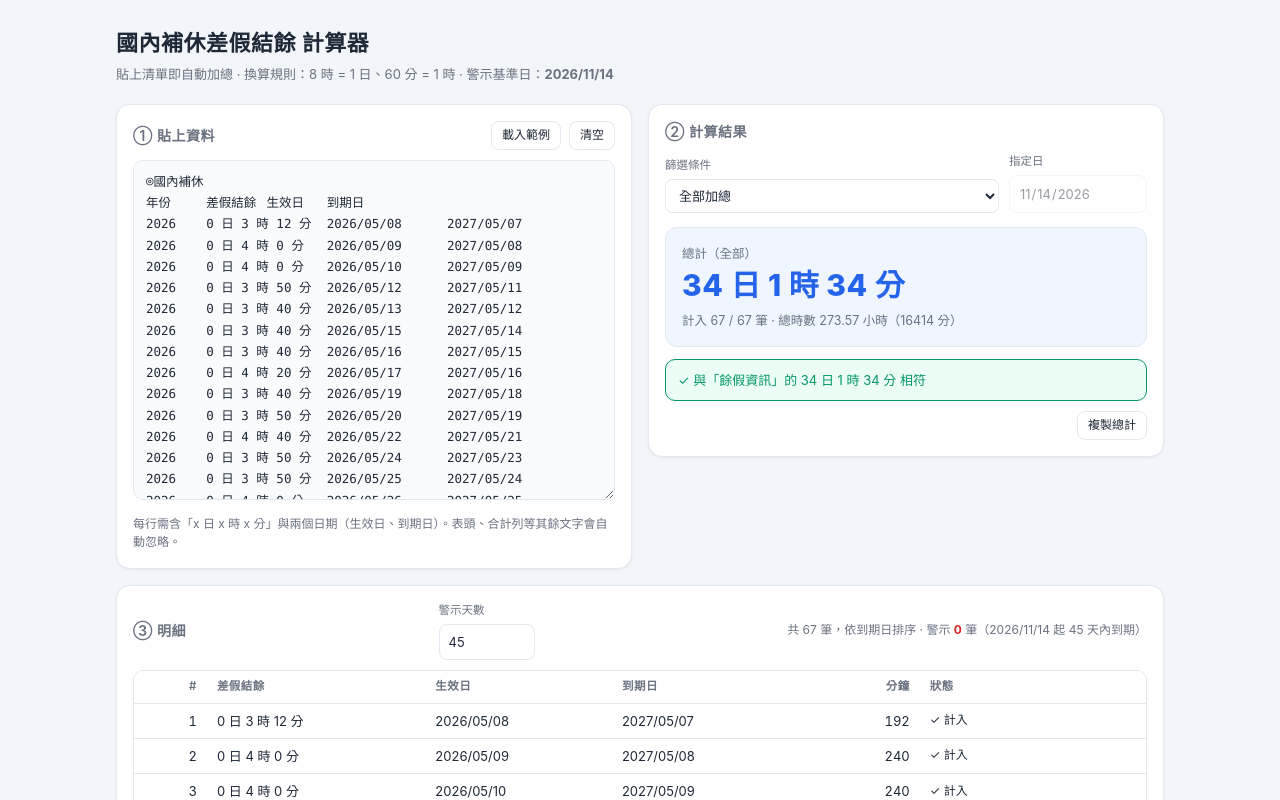
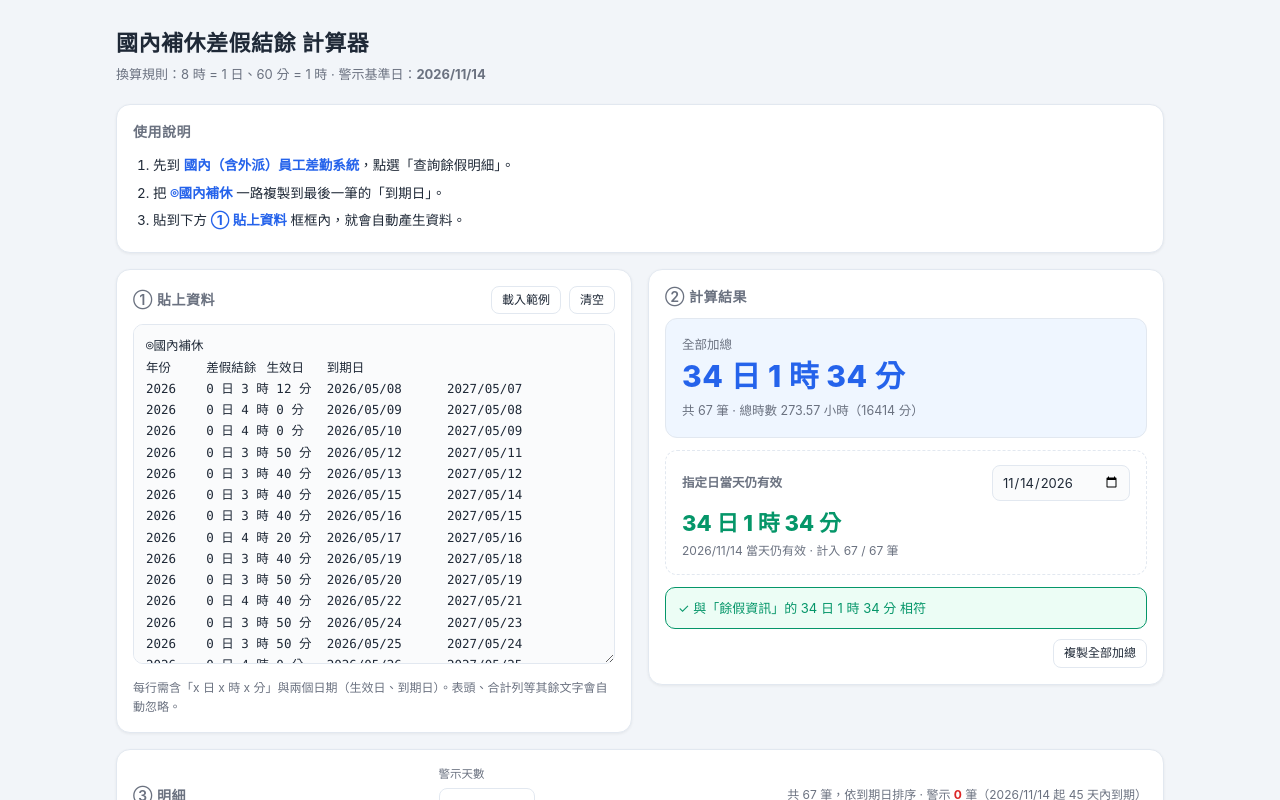
Before and after one commit to thankscal/comptimecal, a plain HTML site: page index.html in a window 1280 px wide. Both pictures are taken after a click on the button "載入範例". Shown: the top 800 px of the page. Drawn offline with Linux system fonts and the light colour scheme.

Commit message:
Update index.html

```diff
--- a/index.html
+++ b/index.html
@@ -45,6 +45,11 @@
   .btns{display:flex;gap:8px}
   .btns.right{justify-content:flex-end;margin-top:10px}
 
+  /* 使用說明 */
+  .guide-list{margin:0;padding-left:20px;font-size:13.5px;line-height:1.9}
+  .guide-list li{margin:2px 0}
+  .guide-list b{color:var(--accent)}
+
   button{
     font:inherit;font-size:13px;cursor:pointer;border-radius:8px;
     border:1px solid var(--border);background:var(--card);color:var(--text);
@@ -64,18 +69,7 @@
 
   .hint{font-size:12px;color:var(--muted);margin:8px 0 0}
 
-  .filterbar{display:flex;gap:10px;flex-wrap:wrap;margin-bottom:14px;align-items:flex-end}
-  .field{display:flex;flex-direction:column;gap:4px;font-size:11.5px;color:var(--muted)}
-  .field.grow{flex:1;min-width:200px}
-  .field.tiny{width:96px}
-  select,input[type=date],input[type=number]{
-    font:inherit;font-size:13px;padding:7px 9px;border-radius:8px;
-    border:1px solid var(--border);background:var(--card);color:var(--text);
-  }
-  select,input[type=number]{width:100%}
-  input:disabled{opacity:.45;cursor:not-allowed}
-  select:focus,input:focus{outline:2px solid var(--accent);outline-offset:-1px}
-
+  /* 全部加總 */
   .total-box{
     background:var(--accent-soft);border-radius:12px;padding:16px;
     border:1px solid var(--border);
@@ -86,6 +80,28 @@
     word-break:break-word;line-height:1.25;
   }
   .total-sub{font-size:12.5px;color:var(--muted);margin-top:6px}
+
+  /* 指定日當天仍有效 */
+  .valid-box{
+    margin-top:12px;padding:14px 16px;border-radius:12px;
+    border:1px dashed var(--border);background:var(--card);
+  }
+  .valid-head{
+    display:flex;align-items:center;justify-content:space-between;
+    gap:10px;flex-wrap:wrap;margin-bottom:8px;
+  }
+  .valid-title{font-size:12.5px;color:var(--muted);font-weight:600}
+  input[type=date]{
+    font:inherit;font-size:13px;padding:6px 9px;border-radius:8px;
+    border:1px solid var(--border);background:var(--input);color:var(--text);
+  }
+  input[type=date]:focus{outline:2px solid var(--accent);outline-offset:-1px}
+  .valid-value{
+    font-size:22px;font-weight:800;color:var(--ok);
+    word-break:break-word;line-height:1.3;
+  }
+  .valid-value.empty{color:var(--muted);font-weight:600;font-size:18px}
+  .valid-sub{font-size:12px;color:var(--muted);margin-top:4px}
 
   .declared{
     margin-top:12px;padding:10px 12px;border-radius:10px;font-size:13px;
@@ -117,15 +133,34 @@
     font-size:11px;font-weight:700;vertical-align:middle;line-height:1.5;
   }
   .badge.soon,.badge.overdue{background:var(--bad);color:#fff}
+
+  /* 警示天數 */
+  .field{display:flex;flex-direction:column;gap:4px;font-size:11.5px;color:var(--muted)}
+  .field.tiny{width:96px}
+  input[type=number]{
+    font:inherit;font-size:13px;padding:7px 9px;border-radius:8px;
+    border:1px solid var(--border);background:var(--card);color:var(--text);width:100%;
+  }
+  input[type=number]:focus{outline:2px solid var(--accent);outline-offset:-1px}
 </style>
 </head>
 <body>
 <div class="wrap">
   <h1>國內補休差假結餘 計算器</h1>
   <p class="sub">
-    貼上清單即自動加總 · 換算規則：8 時 = 1 日、60 分 = 1 時
+    換算規則：8 時 = 1 日、60 分 = 1 時
     · 警示基準日：<strong id="todayLabel">—</strong>
   </p>
+
+  <!-- 使用說明 -->
+  <section class="card">
+    <div class="card-head"><h2>使用說明</h2></div>
+    <ol class="guide-list">
+      <li>先到 <b>國內（含外派）員工差勤系統</b>，點選「查詢餘假明細」。</li>
+      <li>把 <b>⌾國內補休</b> 一路複製到最後一筆的「到期日」。</li>
+      <li>貼到下方 <b>① 貼上資料</b> 框框內，就會自動產生資料。</li>
+    </ol>
+  </section>
 
   <div class="grid">
     <!-- 輸入 -->
@@ -145,30 +180,27 @@
     <section class="card">
       <div class="card-head"><h2>② 計算結果</h2></div>
 
-      <div class="filterbar">
-        <div class="field grow">
-          <label for="filterType">篩選條件</label>
-          <select id="filterType">
-            <option value="none">全部加總</option>
-            <option value="validOn">指定日當天仍有效（生效 ≤ X ≤ 到期）</option>
-          </select>
-        </div>
-        <div class="field">
-          <label for="filterDate">指定日</label>
-          <input type="date" id="filterDate" disabled>
-        </div>
+      <!-- 全部加總 -->
+      <div class="total-box">
+        <div class="total-label">全部加總</div>
+        <div class="total-value" id="totalAllValue">—</div>
+        <div class="total-sub" id="totalAllSub">尚未偵測到資料</div>
       </div>
 
-      <div class="total-box">
-        <div class="total-label" id="totalLabel">總計</div>
-        <div class="total-value" id="totalValue">—</div>
-        <div class="total-sub" id="totalSub">尚未偵測到資料</div>
+      <!-- 指定日當天仍有效 -->
+      <div class="valid-box">
+        <div class="valid-head">
+          <span class="valid-title">指定日當天仍有效</span>
+          <input type="date" id="filterDate">
+        </div>
+        <div class="valid-value empty" id="validValue">—</div>
+        <div class="valid-sub" id="validSub">請先貼上資料</div>
       </div>
 
       <div class="declared hidden" id="declaredBox"></div>
 
       <div class="btns right">
-        <button class="small" id="copyBtn">複製總計</button>
+        <button class="small" id="copyBtn">複製全部加總</button>
       </div>
     </section>
   </div>
@@ -196,19 +228,19 @@
   var DAY_MIN = 8 * 60;  // 1 日 = 480 分
   var MS_DAY  = 86400000;
 
-  var inputEl      = document.getElementById('input');
-  var filterTypeEl = document.getElementById('filterType');
-  var filterDateEl = document.getElementById('filterDate');
-  var warnDaysEl   = document.getElementById('warnDays');
-  var totalLabelEl = document.getElementById('totalLabel');
-  var totalValueEl = document.getElementById('totalValue');
-  var totalSubEl   = document.getElementById('totalSub');
-  var declaredBox  = document.getElementById('declaredBox');
-  var detailCard   = document.getElementById('detailCard');
-  var detailTable  = document.getElementById('detailTable');
-  var detailInfo   = document.getElementById('detailInfo');
-  var todayLabelEl = document.getElementById('todayLabel');
-  var copyBtn      = document.getElementById('copyBtn');
+  var inputEl         = document.getElementById('input');
+  var filterDateEl    = document.getElementById('filterDate');
+  var warnDaysEl      = document.getElementById('warnDays');
+  var totalAllValueEl = document.getElementById('totalAllValue');
+  var totalAllSubEl   = document.getElementById('totalAllSub');
+  var validValueEl    = document.getElementById('validValue');
+  var validSubEl      = document.getElementById('validSub');
+  var declaredBox     = document.getElementById('declaredBox');
+  var detailCard      = document.getElementById('detailCard');
+  var detailTable     = document.getElementById('detailTable');
+  var detailInfo      = document.getElementById('detailInfo');
+  var todayLabelEl    = document.getElementById('todayLabel');
+  var copyBtn         = document.getElementById('copyBtn');
 
   /* ---------- 今天（歸零到 00:00） ---------- */
   var TODAY = new Date();
@@ -307,58 +339,59 @@
     return new Date(+p[0], +p[1] - 1, +p[2]);
   }
 
-  /* ---------- 篩選（只剩「指定日當天仍有效」） ---------- */
-  function matches(r, type, d){
-    if (type !== 'validOn' || !d) return true;
-    return r.start <= d && r.expire >= d;
-  }
-
-  function labelFor(type, d){
-    if (type === 'validOn' && d) return fmtDate(d) + ' 當天仍有效';
-    return '總計（全部）';
-  }
-
-  function updateDateState(){
-    filterDateEl.disabled = (filterTypeEl.value !== 'validOn');
-  }
-
   /* ---------- 主流程 ---------- */
   function render(){
     var rows = parseRows(inputEl.value);
-    var type = filterTypeEl.value;
     var fd   = parseDateInput(filterDateEl.value);
 
     var warnDays = parseInt(warnDaysEl.value, 10);
     if (isNaN(warnDays) || warnDays < 0) warnDays = 45;
     var warnUntil = addDays(TODAY, warnDays);
 
-    var total = 0, inc = 0, warnCount = 0;
+    var totalAll = 0, totalValid = 0, incValid = 0, warnCount = 0;
 
     for (var i = 0; i < rows.length; i++){
-      rows[i].included = matches(rows[i], type, fd);
-      if (rows[i].included){ total += rows[i].minutes; inc++; }
+      var r = rows[i];
+      totalAll += r.minutes;
 
-      rows[i].daysLeft = daysBetween(TODAY, rows[i].expire);
-      rows[i].isWarn   = rows[i].expire <= warnUntil;
-      if (rows[i].isWarn) warnCount++;
+      r.validOn = fd ? (r.start <= fd && r.expire >= fd) : true;
+      if (r.validOn){ totalValid += r.minutes; incValid++; }
+
+      r.daysLeft = daysBetween(TODAY, r.expire);
+      r.isWarn   = r.expire <= warnUntil;
+      if (r.isWarn) warnCount++;
     }
 
-    totalLabelEl.textContent = labelFor(type, fd);
+    /* 全部加總 */
+    if (rows.length === 0){
+      totalAllValueEl.textContent = '—';
+      totalAllSubEl.textContent   = '尚未偵測到資料，請貼上清單。';
+    } else {
+      totalAllValueEl.textContent = fmtFull(totalAll);
+      totalAllSubEl.textContent =
+        '共 ' + rows.length + ' 筆 · 總時數 ' +
+        (totalAll / 60).toFixed(2) + ' 小時（' + totalAll + ' 分）';
+    }
+
+    /* 指定日當天仍有效 */
+    validValueEl.classList.toggle('empty', rows.length === 0 || !fd);
 
     if (rows.length === 0){
-      totalValueEl.textContent = '—';
-      totalSubEl.textContent = '尚未偵測到資料，請貼上清單。';
+      validValueEl.textContent = '—';
+      validSubEl.textContent   = '請先貼上資料';
+    } else if (!fd){
+      validValueEl.textContent = '—';
+      validSubEl.textContent   = '請選擇日期';
     } else {
-      totalValueEl.textContent = fmtFull(total);
-      totalSubEl.textContent =
-        '計入 ' + inc + ' / ' + rows.length + ' 筆 · 總時數 ' +
-        (total / 60).toFixed(2) + ' 小時（' + total + ' 分）';
+      validValueEl.textContent = fmtFull(totalValid);
+      validSubEl.textContent =
+        fmtDate(fd) + ' 當天仍有效 · 計入 ' + incValid + ' / ' + rows.length + ' 筆';
     }
 
     /* 與「餘假資訊」比對（僅全部加總時） */
     var declared = findDeclared(inputEl.value);
-    if (declared !== null && type === 'none' && rows.length > 0){
-      var diff = total - declared;
+    if (declared !== null && rows.length > 0){
+      var diff = totalAll - declared;
       declaredBox.classList.remove('hidden');
       if (diff === 0){
         declaredBox.className = 'declared ok';
@@ -394,35 +427,45 @@
       '<th>生效日</th>' +
       '<th>到期日</th>' +
       '<th class="num">分鐘</th>' +
-      '<th>狀態</th>' +
+      '<th>指定日</th>' +
       '</tr></thead><tbody>';
 
     for (var j = 0; j < sorted.length; j++){
-      var r = sorted[j];
+      var row = sorted[j];
 
       var badge = '';
-      if (r.daysLeft < 0){
+      if (row.daysLeft < 0){
         badge = '<span class="badge overdue">已到期</span>';
-      } else if (r.isWarn){
-        badge = '<span class="badge soon">剩 ' + r.daysLeft + ' 天</span>';
+      } else if (row.isWarn){
+        badge = '<span class="badge soon">剩 ' + row.daysLeft + ' 天</span>';
       }
 
-      html += '<tr class="' + (r.included ? '' : 'off') + '">' +
+      var statusTxt = fd
+        ? (row.validOn ? '✓ 當天有效' : '— 當天無效')
+        : '✓';
+
+      html += '<tr class="' + (row.validOn ? '' : 'off') + '">' +
         '<td class="num">' + (j + 1) + '</td>' +
-        '<td>' + fmtFull(r.minutes) + '</td>' +
-        '<td>' + fmtDate(r.start) + '</td>' +
-        '<td class="' + (r.isWarn ? 'warn' : '') + '">' +
-          fmtDate(r.expire) + badge + '</td>' +
-        '<td class="num">' + r.minutes + '</td>' +
-        '<td class="status">' + (r.included ? '✓ 計入' : '— 排除') + '</td>' +
+        '<td>' + fmtFull(row.minutes) + '</td>' +
+        '<td>' + fmtDate(row.start) + '</td>' +
+        '<td class="' + (row.isWarn ? 'warn' : '') + '">' +
+          fmtDate(row.expire) + badge + '</td>' +
+        '<td class="num">' + row.minutes + '</td>' +
+        '<td class="status">' + statusTxt + '</td>' +
         '</tr>';
     }
 
-    html += '</tbody><tfoot><tr>' +
-      '<td colspan="4">合計（計入 ' + inc + ' 筆）</td>' +
-      '<td class="num">' + total + '</td>' +
-      '<td>' + fmtFull(total) + '</td>' +
-      '</tr></tfoot>';
+    html += '</tbody><tfoot>';
+    html += '<tr><td colspan="4">全部合計（' + rows.length + ' 筆）</td>' +
+      '<td class="num">' + totalAll + '</td>' +
+      '<td>' + fmtFull(totalAll) + '</td></tr>';
+    if (fd){
+      html += '<tr><td colspan="4">' + fmtDate(fd) +
+        ' 當天仍有效合計（' + incValid + ' 筆）</td>' +
+        '<td class="num">' + totalValid + '</td>' +
+        '<td>' + fmtFull(totalValid) + '</td></tr>';
+    }
+    html += '</tfoot>';
 
     detailTable.innerHTML = html;
   }
@@ -435,13 +478,12 @@
   }
 
   inputEl.addEventListener('input', schedule);
-  filterTypeEl.addEventListener('change', function(){ updateDateState(); render(); });
   filterDateEl.addEventListener('change', render);
   filterDateEl.addEventListener('input', render);
   warnDaysEl.addEventListener('input', render);
 
   copyBtn.addEventListener('click', function(){
-    var txt = totalValueEl.textContent;
+    var txt = totalAllValueEl.textContent;
     if (!txt || txt === '—') return;
     var done = function(){
       var old = copyBtn.textContent;
@@ -550,7 +592,6 @@
 
   /* ---------- 初始化 ---------- */
   filterDateEl.value = TODAY.getFullYear() + '-' + pad(TODAY.getMonth() + 1) + '-' + pad(TODAY.getDate());
-  updateDateState();
   render();
 })();
 </script>
```
